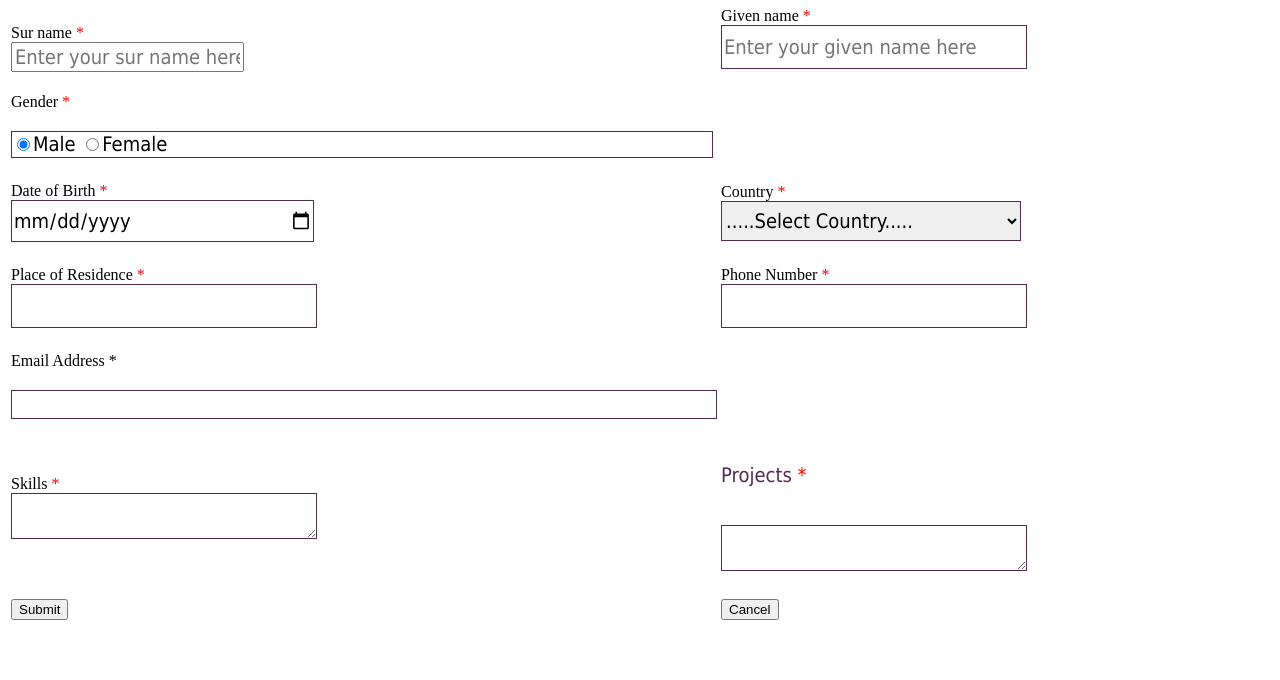
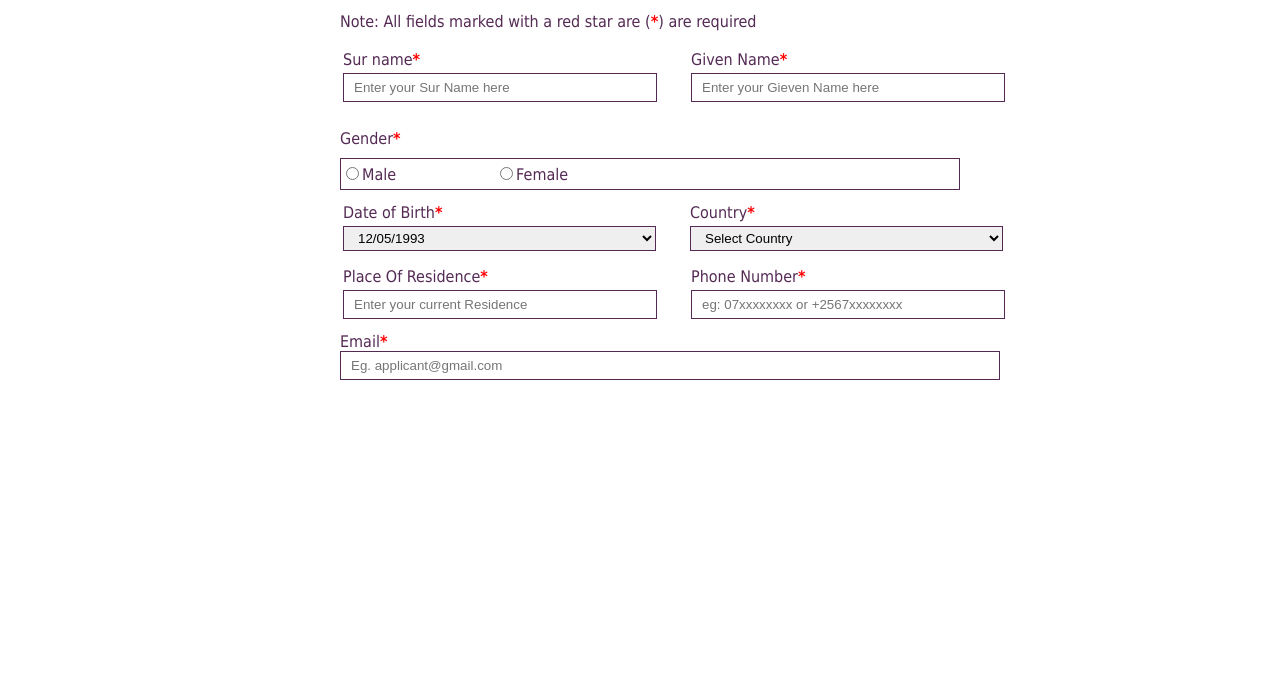
Before and after one commit to chrisopiyo/Refactory-Catalyst002-Final-Assessment, a plain HTML site: page roymukunde/test.html in a window 1280 px wide. Shown: the part 120-800 px from the top of the page. Drawn offline with Linux system fonts and the light colour scheme.

Commit message:
my fifth commit on this test

```diff
--- a/roymukunde/test.css
+++ b/roymukunde/test.css
@@ -1,82 +1,127 @@
-/* .container{
-    text-align: center;
-    font-size: 20px;
-    font-family:Tahoma,Arial,sans-serif;
-color: #542a52;
-width: 80%;
-margin-right: 100px;
-margin-left: 100px;
+body{
+    margin: 0px;
 
 }
 
-h1{
-    color: #fff;
-    background-color: #542a52;
-}
-p{
-    color: #542a52;
+
+.container{
+    width: 50%;
+    margin: 15px auto;
+    padding: 30px;
 }
 
-/* #item{
-    width: 100px;
-    height: 20px;
-} */
 
-/* #name{
-    text-align: center;
-    width: 0in
-} */
-.container{
-    text-align: left;
+.babah{
+    width: 100%;
+    height: 50px;
+    background-color: #542a54;
 }
 
-.inner{
-    width: 300px;
-    height: 40px;
-    border: 1px solid #542a52;
-    font-family:  Tahoma,  Arial, sans-serif;
-    font-size: 20px;
-    /* margin-right: 20px; */
-    margin-bottom: 20px;
-}
-.trouble{
-    color: red;
+
+h1{
+    color: #ffffff;
+    font-family: Tahoma, Arial, sans-serif;
+    padding-left: 20px;
 }
 
-#picks{
-    background-color: #542a52;
-    color: #fff;
-    text-align: center;
+
+p{
+    padding-left: 20px;
+    color: #542a54;
+    font-family: Tahoma, Arial, sans-serif;
 }
 
-#bttn{
-    width: 700px;
+
+.tiggle{
+    margin-left: 20px;
+}
+
+
+label{
+    color: #542a54;
+    font-family: Tahoma, Arial, sans-serif;
+}
+
+
+input{
+    border: 1px solid #542a54;
+    padding-left: 10px;
+}
+
+
+.kati{
+    border: 1px solid #542a54;
     height: 25px;
-    border: 1px solid #542a52;
-    font-family:  Tahoma,  Arial, sans-serif;
-    font-size: 20px;
+    margin-top: 10px;
+    padding-top: 5px;
+}
+
+
+#surname{
+    width: 300px;
+    height: 25px;
+}
+
+
+#givename{
+    width: 300px;
+    height: 25px;
+    margin-left: 30px;
+}
+
+
+#given{
+    margin-left: 30px;
+}
+
+.gender{
     margin-top: 20px;
-    margin-bottom: 20px;
+}
+
+#female{
+    margin-left: 100px;
+}
+
+.latie{
+    margin-top: 10px;
+}
+
+
+select{
+    width: 313px;
+    height: 25px;
+    border: 1px solid #542a54;
+    padding-left: 10px;
+}
+
+#country{
+    margin-left: 30px;
+}
+
+#countrylab{
+    margin-left: 30px;
+}
+
+#location{
+    width: 300px;
+    height: 25px;
+}
+
+#phone{
+    width: 300px;
+    height: 25px;
+    margin-left: 30px;
+}
+#phonelab{
+    margin-left: 30px;
+}
+
+#email{
+    width: 646px;
+    height: 25px;
+}
+
+.pint{
+    margin-top: 10px;
 
 }
-.input1{
-    width: 700px;
-    height: 25px;
-    border: 1px solid #542a52;
-    font-family:  Tahoma,  Arial, sans-serif;
-    font-size: 20px;
-    margin-top: 20px;
-    margin-bottom: 20px;
-
-}
-.input{
-    font-family:  Tahoma,  Arial, sans-serif;
-    font-size: 20px;
-    color: #542a52;
-
-}
-p{
-    font-family:  Tahoma,  Arial, sans-serif;
-    font-size: 20px;
-    color: #542a52;
-}
--- a/roymukunde/test.html
+++ b/roymukunde/test.html
@@ -1,116 +1,128 @@
 <!DOCTYPE html>
 <html lang="en">
-
 <head>
     <meta charset="UTF-8">
     <meta name="viewport" content="width=device-width, initial-scale=1.0">
     <meta http-equiv="X-UA-Compatible" content="ie=edge">
-   <title>Document</title>
-
+    <title>Student Data Entery Form</title>
     <link rel="stylesheet" href="test.css">
-
 </head>
-
 <body>
     <div class="container">
+        <div class="babah">
+            <h1>Student Detail Entery Form</h1>
+        </div>
+        <p>Note: All fields marked with a red star are (<b style="color: red;">*</b>) are required</p>
 
-
-   <h1 id="picks">Student Details Entry Form</h1>
-
-   <p id="inputs">Note all fields marked with a red star(<span class="trouble"> *</span>) are required</p>
-
+        <div class="tiggle">
+            <form action="">
                 <div>
-
-
-      <form action="#">
                     <table>
                         <tr>
-               <td> Sur name<span class="trouble" id="surname"> *</span><br>
-                  <input type="text" name="surname" class="input" placeholder="Enter your sur name here">
-               </td>
-               <td>
-                  Given name<span class="trouble" id="givenname"> *</span><br>
-                  <input type="text" name="givenname" class="inner" placeholder="Enter your given name here">
-
-               </td>
+                            <td><label for="surname">Sur name<b style="color: red;">*</b></label></td>
+                            <td> <label for="givename" id="given">Given Name<b style="color: red;">*</b></label></td>
                         </tr>
-
+                        <tr>
+                            <td><input type="text" name="surname" id="surname" value="" placeholder="Enter your Sur Name here"></td>
+                            <td><input type="text" name="givenName" id="givename" value="" placeholder="Enter your Gieven Name here"></td>
+                        </tr>
                         <tr>
                             <td>
+                                <input type="hidden" name="hidden" id="surna" value="Required">
+                            </td>
+                            <td><input type="hidden" name="hidden" value="Required"></td>
+                        </tr>
+                    </table>
+                </div>
+<!-- div holding the gender radio buttons  -->
+                <div>
+                    <div class="gender"> <label for="gender">Gender<b style="color: red;">*</b></label></div>
 
-                  Gender<span class="trouble"> *</span><br>
-                  <div id="bttn"><input type="radio" name="male" checked>Male
-                     <input type="radio" name="famale">Female
+                    <div class="kati">
+                        <input type="radio" name="male" id="male" value=""><label for="male">Male</label>
+                        <input type="radio" name="female" id="female" value="" ><label for="female">Female</label>
+                    </div>
+                </div>
+<!-- this div holds fields for date of birth and country -->
+                <div class="latie">
+                    <table>
+                        <tr>
+                            <td><label for="dob">Date of Birth<b style="color: red;">*</b></label></td>
+                            <td><label for="country" id="countrylab">Country<b style="color: red;">*</b></label></td>
+                        </tr>
+                        <tr>
+                            <td> <select type="date" name="dob" id="dob">
+                                <option value="">12/05/1993</option>
+                                <option value="">12/05/1993</option>
+                                <option value="">12/05/1993</option>
+                                <option value="">12/05/1993</option>
+                                <option value="">12/05/1993</option>
+                            </select></td>
+                            <td><select name="country" id="country">
+                                    <option value="" selected>Select Country</option>
+                                    <option value="">Uganda</option>
+                                    <option value="">Kenya</option>
+                                    <option value="">Tanzania</option>
+                                    <option value="">Rwanda</option>
+                                    <option value="">Burundi</option>
+                                    <option value="">South Sudan</option>
+                                    <option value="">Congo</option>
+
+                                </select></td>
+                        </tr>
+                    </table>
+                </div>
+<!-- creating a div for both place of residence and Phone Number -->
+                <div class="pint">
+                    <table>
+                        <tr>
+                            <td> <label for="location">Place Of Residence<b style="color: red;">*</b></label></td>
+                            <td><label for="phone" id="phonelab" >Phone Number<b style="color: red;">*</b></label></td>
+                        </tr>
+                        <tr>
+                            <td><input type="text" name="location" id="location" value="" placeholder="Enter your current Residence"></td>
+                            <td><input type="text" name="phoneNumber" id="phone" value="" placeholder="eg: 07xxxxxxxx or +2567xxxxxxxx"></td>
+                        </tr>
+                    </table>
+                </div>
+<!-- creating a field for the email -->
+                <div class="pint">
+                    <div>
+                        <label for="email">Email<b style="color: red;">*</b></label>
+                    </div>
+                    <div>
+                        <input type="text" name="email" id="email" value="" placeholder="Eg. applicant@gmail.com">
+                    </div>
                 </div>
 
 
-               </td>
-            </tr>
-            <tr>
-               <td>
-                  Date of Birth<span class="trouble" id="date"> *</span><br>
-                  <input type="date" name="date" class="inner">
-
-               </td>
-
-               <td>
-                  Country<span class="trouble" id="country"> *</span><br>
-
-                  <select type="text" name="country" class="inner">
-                     <option value="#">.....Select Country.....</option>
-                     <option value="uganda">uganda</option>
-                     <option value="kenya">kenya</option>
-                     <option value="tanzania">tanzania</option>
-                  </select>
-
-               </td>
-
-            </tr>
-
-            <tr>
-               <td>
-                  Place of Residence<span class="trouble" id="residence"> *</span><br>
-                  <input type="text" name="residence" class="inner">
-               </td>
-               <td>
-                  Phone Number<span class="trouble" id="number"> *</span><br>
-                  <input type="text" name="number" class="inner">
-
-               </td>
-
-            </tr>
-
-            <tr>
-               <td>
-                  <label id="input">Email Address<span class="text-danger" id="email"> *</span><br></label>
-                  <input type="text" name="email" class="input1">
-               </td>
-            </tr>
-            <tr>
-               <td>
-                  Skills<span class="trouble" id="skills"> *</span><br>
-                  <textarea name="skill" cols="10" rows="5" class="inner"></textarea>
-               </td>
-
-               <td>
-                  <p>Projects <span class="trouble" id="projects"> *</span></p> <br>
-                  <textarea name="projects" cols="10" rows="5" class="inner"></textarea>
-               </td>
-            </tr>
-
-            <tr>
-               <div id="tenna">
-               <td><input type="submit" value="Submit" class="tigle"></td>
-               <td><input type="reset" value="Cancel" class="tigle"></td>
-            </div>
-            </tr>
 
 
-         </table>
             </form>
 
         </div>
 
+
+
+
+
+
+
+
+
+
+
+
+
+
+
+
+
+
+
+
+    </div>
+
+
 </body>
-
 </html>
```
Lines whose indentation alone changed are shown as unchanged.
